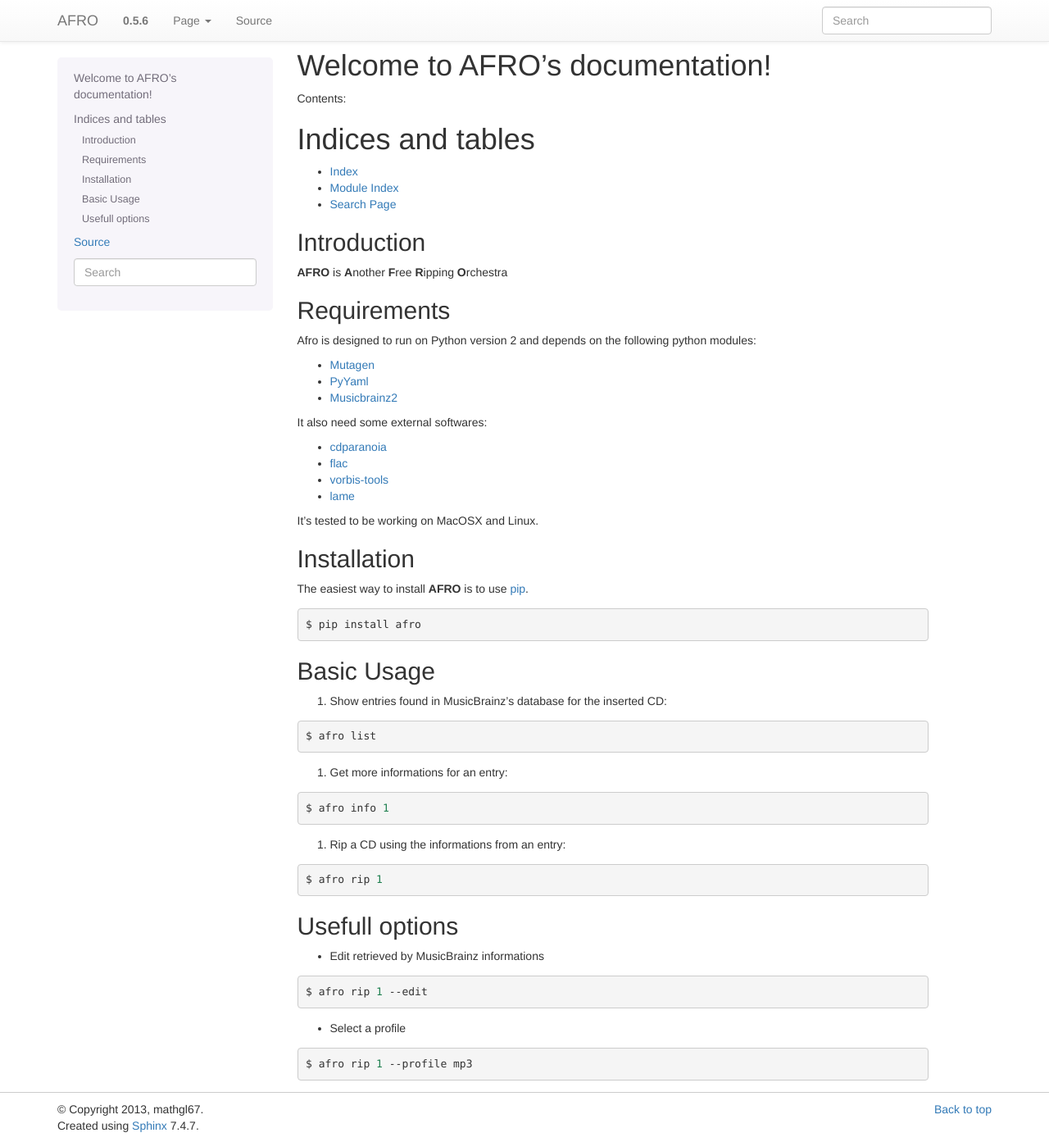
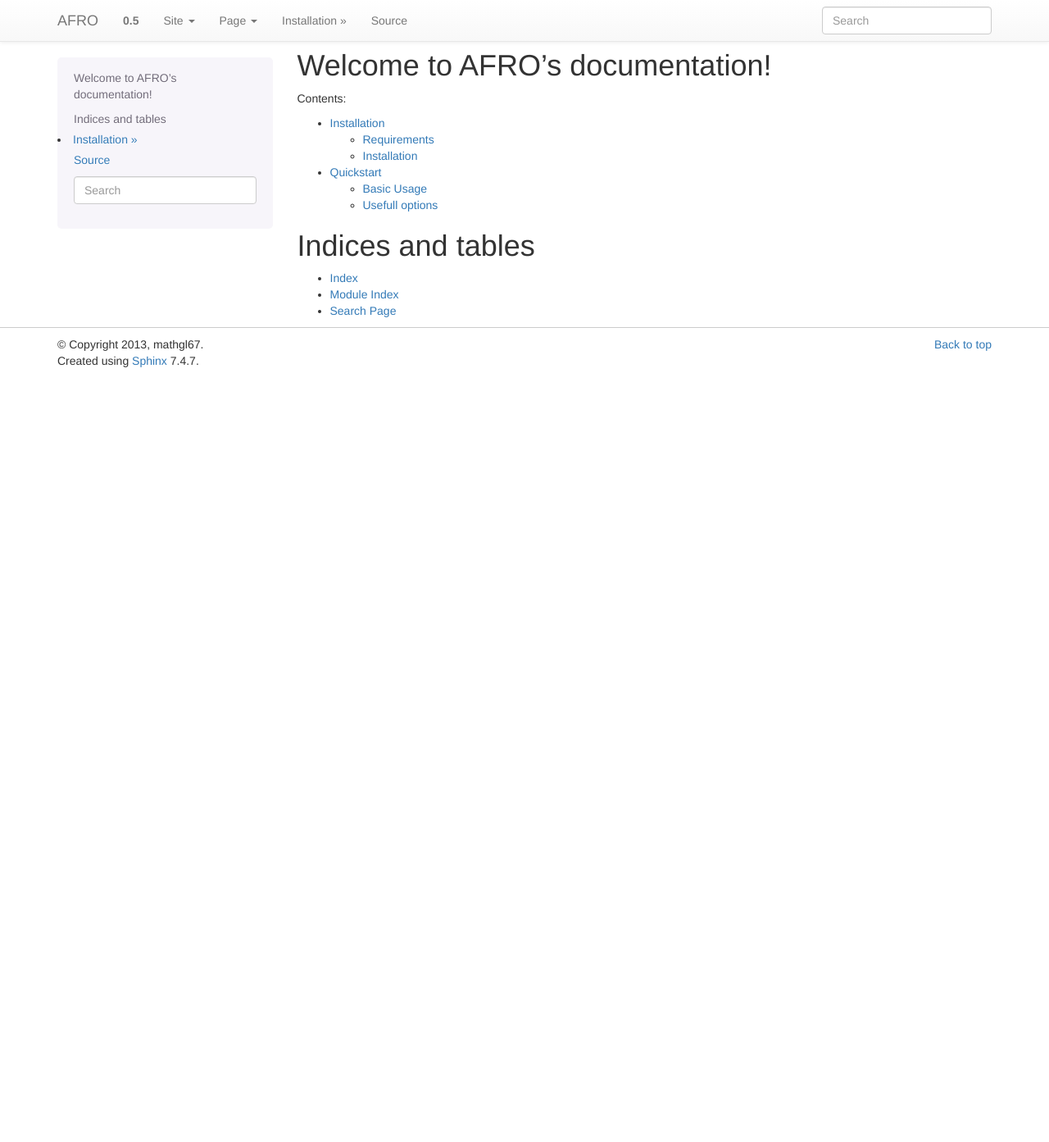
Before and after one commit to mathgl67/Afro, a Sphinx documentation site: the page built from doc/index.rst, in a window 1280 px wide and 1393 px high. Shown: the whole window at 82% size. Built offline with Sphinx 7.4.7, drawn with Linux system fonts in a browser that asks for light colours.

Commit message:
doc: quick move few documents...

```diff
--- a/doc/conf.py
+++ b/doc/conf.py
@@ -50,7 +50,7 @@
 # built documents.
 #
 # The short X.Y version.
-version = '0.5.6'
+version = '0.5'
 # The full version, including alpha/beta/rc tags.
 release = '0.5.6'
 
--- a/doc/index.rst
+++ b/doc/index.rst
@@ -11,7 +11,8 @@
 .. toctree::
    :maxdepth: 2
 
-
+   installation
+   quickstart
 
 Indices and tables
 ==================
@@ -19,72 +20,3 @@
 * :ref:`genindex`
 * :ref:`modindex`
 * :ref:`search`
-
-Introduction
-------------
-
-**AFRO** is **A**\ nother **F**\ ree **R**\ ipping **O**\ rchestra
-
-Requirements
-------------
-
-Afro is designed to run on Python version 2 and depends on the following python modules:
-
-- `Mutagen <http://code.google.com/p/mutagen>`_
-- `PyYaml <http://pyyaml.org/>`_
-- `Musicbrainz2 <http://musicbrainz.org/doc/python-musicbrainz2>`_
-
-It also need some external softwares:
-
-- `cdparanoia <http://xiph.org/paranoia>`_
-- `flac <http://flac.sourceforge.net/>`_
-- `vorbis-tools <http://www.vorbis.com/>`_
-- `lame <http://lame.sourceforge.net/>`_
-
-It's tested to be working on MacOSX and Linux.
-
-Installation
-------------
-
-The easiest way to install **AFRO** is to use `pip <https://pypi.python.org/pypi/pip>`_.
-
-.. code-block:: bash
-
-    $ pip install afro
-
-
-Basic Usage
------------
-
-#. Show entries found in MusicBrainz's database for the inserted CD:
-
-.. code-block:: bash
-
-    $ afro list
-
-#. Get more informations for an entry:
-
-.. code-block:: bash
-
-    $ afro info 1
-
-#. Rip a CD using the informations from an entry:
-
-.. code-block:: bash
-
-    $ afro rip 1
-
-Usefull options
----------------
-
-- Edit retrieved by MusicBrainz informations
-
-.. code-block:: bash
-
-    $ afro rip 1 --edit
-
-- Select a profile
-
-.. code-block:: bash
-
-    $ afro rip 1 --profile mp3
```
Also changed, not shown: README.rst (+3 -62 lines), doc/installation.rst (added, +32 -0 lines), doc/quickstart.rst (added, +40 -0 lines).
